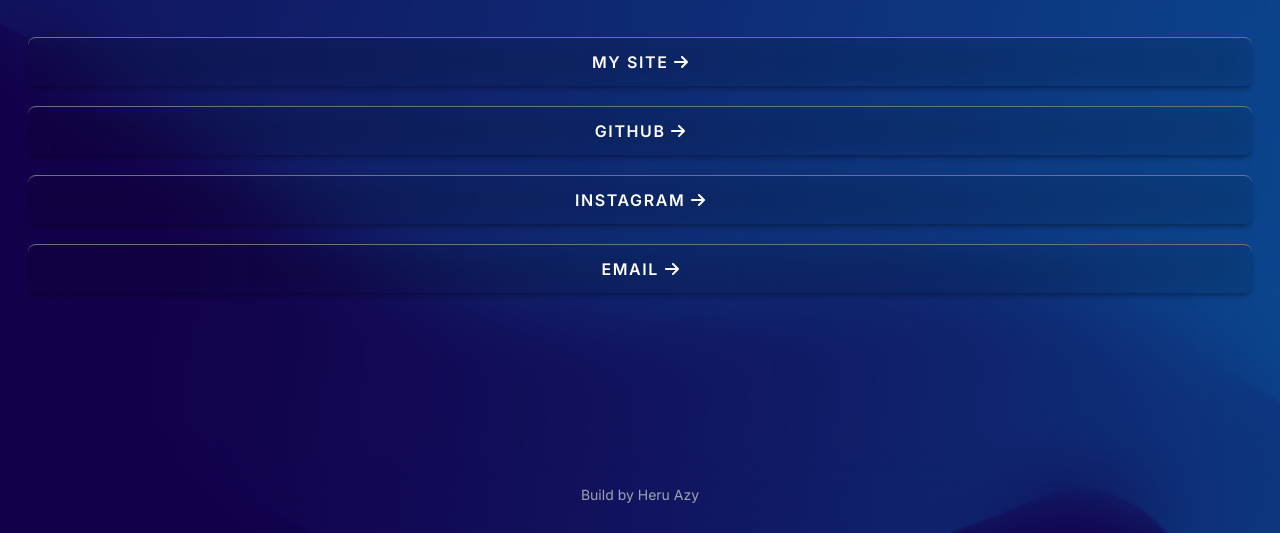
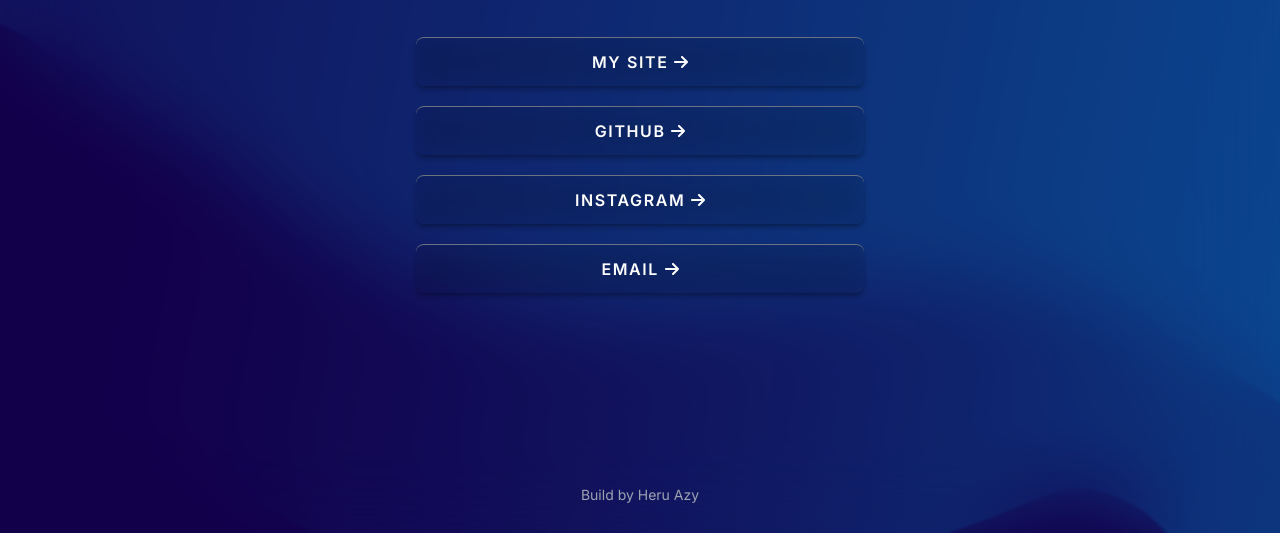
Before and after one commit to HeruAzyy/heru-link-tree, a website: page index.html in a window 1280 px wide. Shown: the part 267-800 px from the top of the page. Drawn offline with Linux system fonts and the light colour scheme.

Commit message:
Fix: Perbaikan lebar maksimal

```diff
--- a/index.html
+++ b/index.html
@@ -37,7 +37,7 @@
           </p>
         </div>
 
-        <div class="mt-10 w-full self-center">
+        <div class="mx-auto mt-10 w-full max-w-md">
           <a href="" class="group hover:text-yellow-500">
             <div
               class="mb-5 w-full rounded-lg border-t border-gray-500 bg-black/5 shadow-md shadow-gray-950/30 backdrop-blur-md transition-all duration-300 hover:bg-black/20"
```
Also changed, not shown: dist/output.css.
